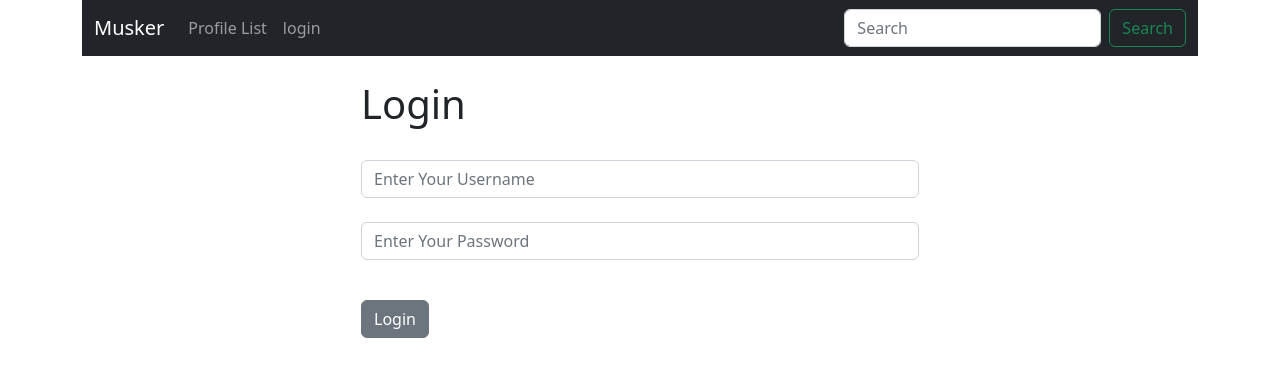
After one commit to Ashcroft-lab/twitter_clone, a Django app: page /login/ in a window 1280 px wide. The commit adds this page. Shown: the top 377 px of the page. Run offline with Django 4.2, Linux system fonts and the light colour scheme.

Commit message:
added login/logout feature

```diff
--- /dev/null
+++ b/social/musker/templates/login.html
@@ -0,0 +1,30 @@
+{% extends "base.html" %}
+
+{% block content %}
+{% if user.is_authenticated %}
+
+<h1>You are already Logged in.</h1>
+
+{% else %}
+<div class="col-md-6 offset-md-3">
+<h1>Login</h1><br>
+
+<form method="POST", action="{% url 'login' %}">
+  {% csrf_token %}
+
+  <div class="mb-3">
+
+    <input type="text" class="form-control" name="username" placeholder="Enter Your Username">
+    <br>
+  <div class="mb-3">
+
+    <input type="password" class="form-control" name="password" placeholder="Enter Your Password">
+  </div>
+  <br>
+  <button type="submit" class="btn btn-secondary">Login</button>
+</form>
+
+</div>
+{% endif %}
+
+{% endblock %}
--- a/social/musker/templates/navbar.html
+++ b/social/musker/templates/navbar.html
@@ -13,6 +13,13 @@
         <li class="nav-item">
           <a class="nav-link" href="{% url 'profile' request.user.id %}">My Profile</a>
         </li>
+        <li class="nav-item">
+          <a class="nav-link" href="{% url 'logout' %}">Logout</a>
+        </li>
+        {% else %}
+        <li class="nav-item">
+          <a class="nav-link" href="{% url 'login' %}">login</a>
+        </li>
         {% endif %}
       </ul>
       <form class="d-flex" role="search">
--- a/social/musker/urls.py
+++ b/social/musker/urls.py
@@ -4,5 +4,7 @@ from . import views
 urlpatterns = [
     path("", views.home, name="home"),
     path("profile_list/", views.profile_list, name='profile_list'),
-    path("profile/<int:pk>", views.profile, name="profile")
+    path("profile/<int:pk>", views.profile, name="profile"),
+    path("login/", views.login_user, name="login"),
+    path("logout/", views.logout_user, name="logout"),
 ]
--- a/social/musker/views.py
+++ b/social/musker/views.py
@@ -2,6 +2,7 @@ from django.shortcuts import render, redirect
 from django.contrib import messages
 from .models import Profile, Meep
 from .forms import MeepForm
+from django.contrib.auth import authenticate, login, logout
 
 # Create your views here.
 def home(request):
@@ -63,3 +64,27 @@ def profile(request, pk):
     else:
         messages.success(request, ("you must be logged in to view this page"))
         return redirect("home")
+
+
+
+def login_user(request):
+    if request.method == "POST":
+        username = request.POST['username']
+        password = request.POST["password"]
+
+        user = authenticate(request, username=username, password=password)
+        if user is not None:
+            login(request, user)
+            messages.success(request, ("Logged in Successfully"))
+            return redirect("home")
+        else:
+            messages.success(request, ("Enter Correct Username/Password... "))
+            return redirect("login")
+
+    else:
+        return render(request, "login.html", {})
+
+def logout_user(request):
+    logout(request)
+    messages.success(request, ("You have been Logged Out."))
+    return redirect("home")
```
Also changed, not shown: social/db.sqlite3.
